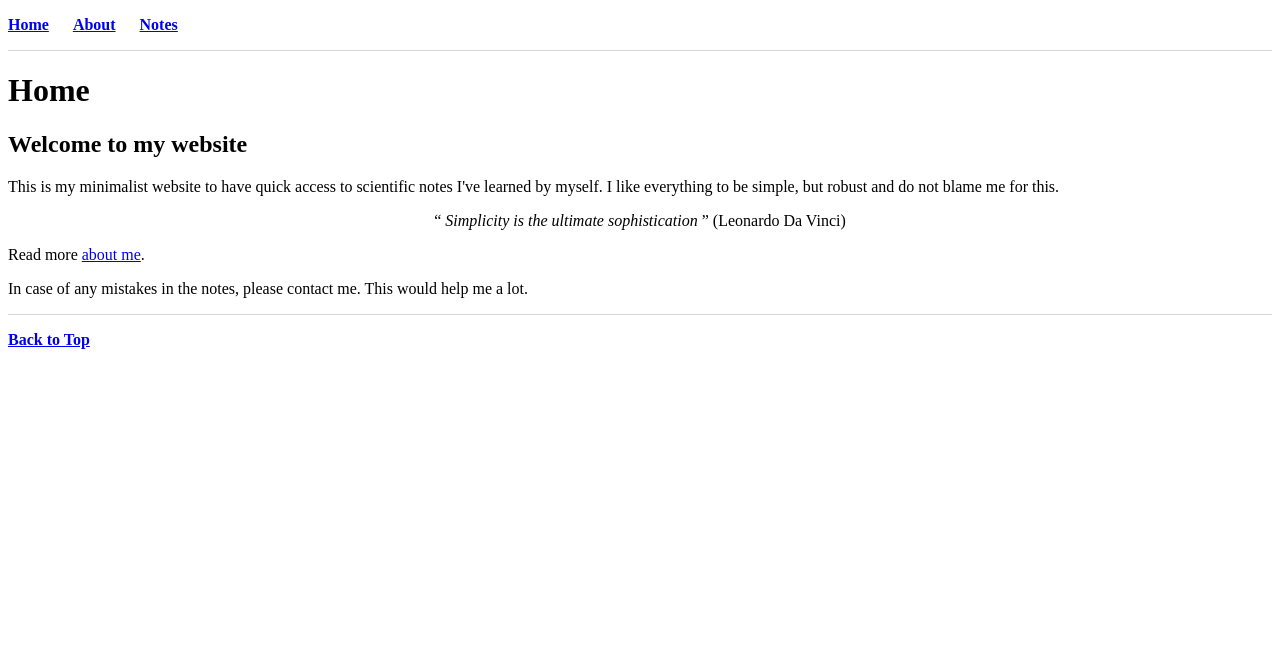
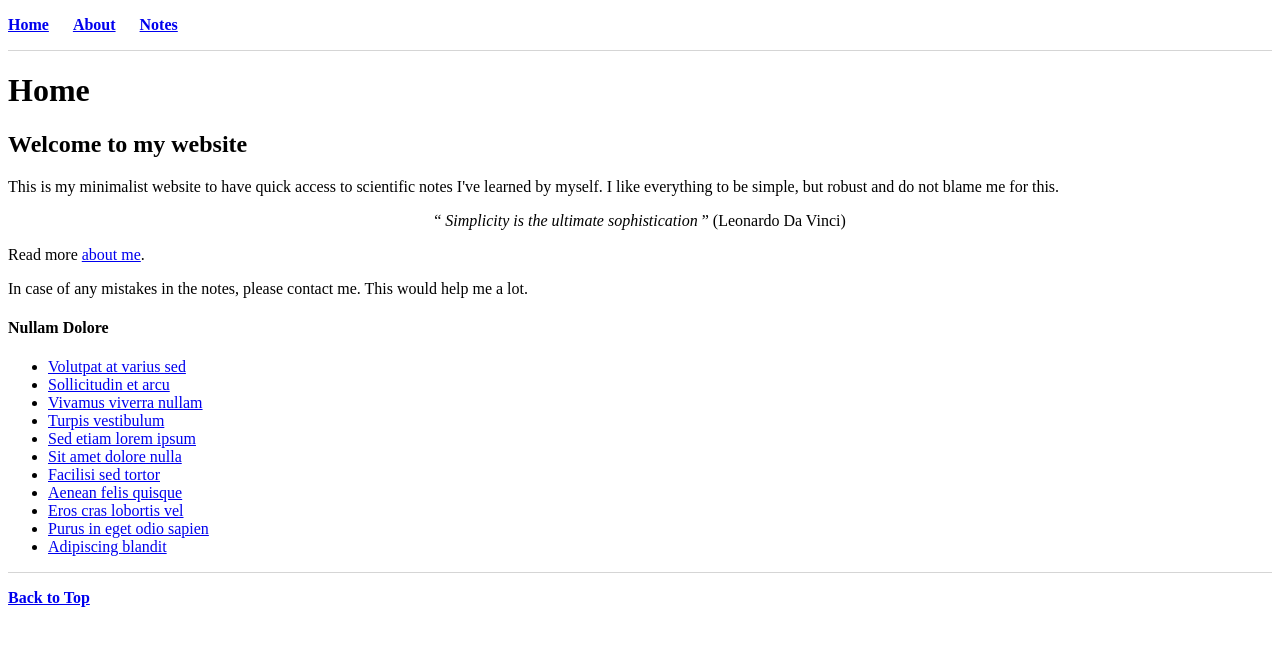
Before and after one commit to mrrezaie/mrrezaie.github.io, a Jekyll site: the page built from index.html, in a window 1280 px wide. Shown: the top 646 px of the page. Built offline with Jekyll 4.4.1, drawn with Linux system fonts in a browser that asks for light colours.

Commit message:
Update index.html

```diff
--- a/index.html
+++ b/index.html
@@ -12,3 +12,11 @@ title: Home
 	<p> In case of any mistakes in the notes, please contact me. This would help me a lot. </p>
 
 </div>
+<div>
+	<h4>Nullam Dolore</h4>
+	<div class="contentarea">
+		<ul class="linklist">
+			<li><a href="#">Volutpat at varius sed</a></li> <li><a href="#">Sollicitudin et arcu</a></li>						<li><a href="#">Vivamus viverra nullam</a></li>						<li><a href="#">Turpis vestibulum</a></li>						<li><a href="#">Sed etiam lorem ipsum</a></li>						<li><a href="#">Sit amet dolore nulla</a></li>						<li><a href="#">Facilisi sed tortor</a></li>						<li><a href="#">Aenean felis quisque</a></li>						<li><a href="#">Eros cras lobortis vel</a></li>						<li><a href="#">Purus in eget odio sapien</a></li>						<li><a href="#">Adipiscing blandit</a></li>
+		</ul>
+	</div>
+</div>
```
